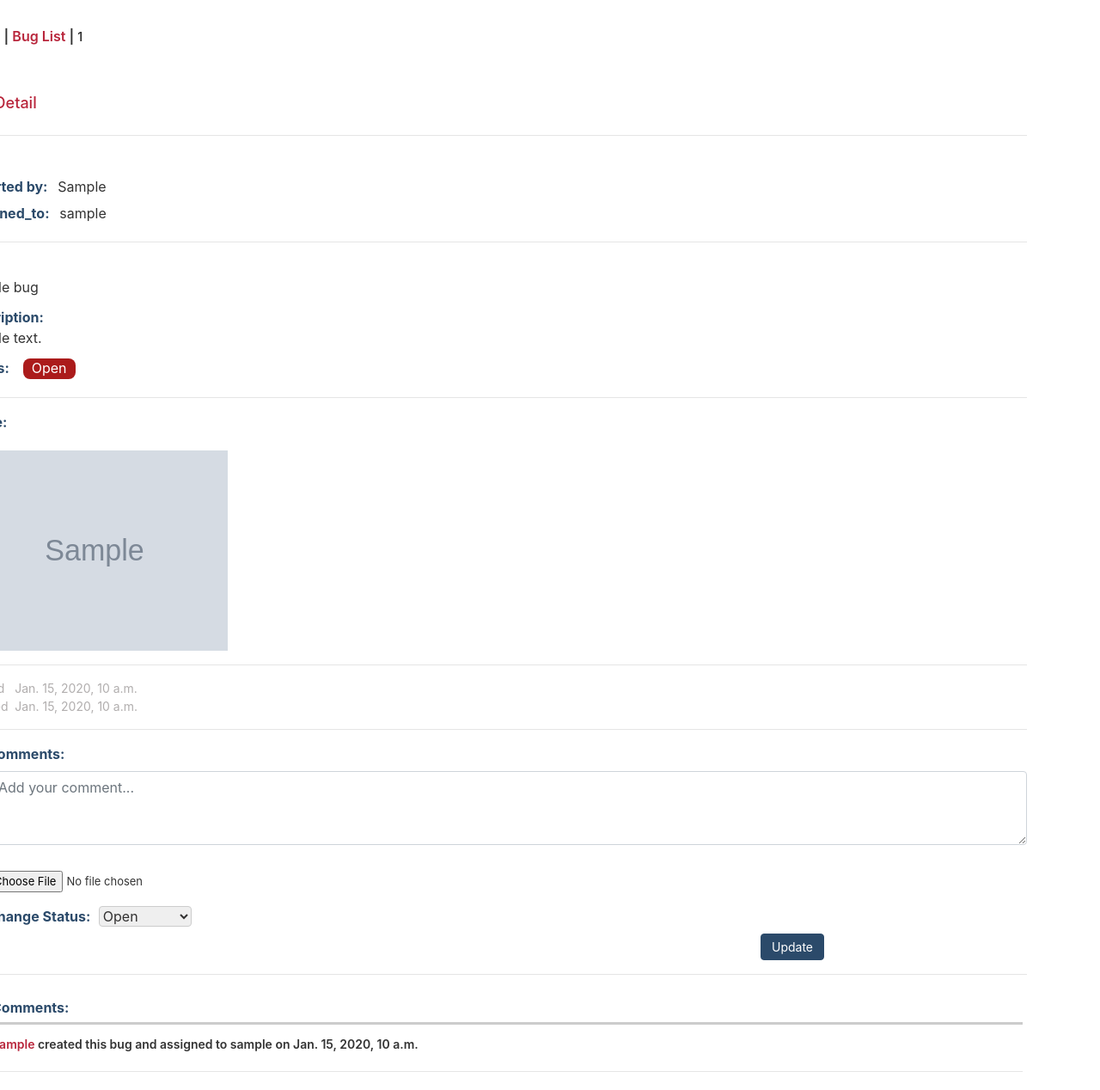
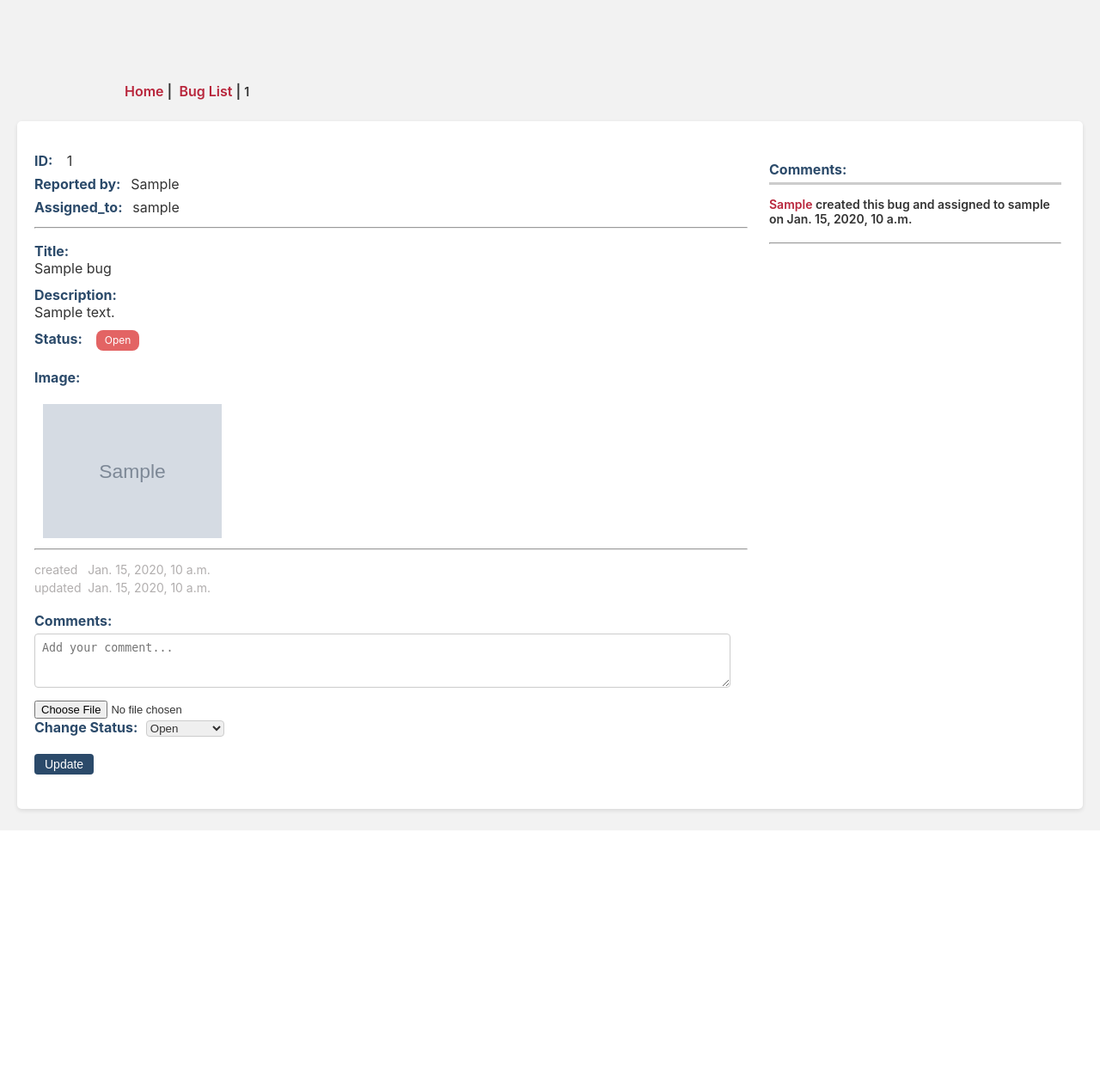
Before and after one commit to naufal-m/Django-Bug-Tracker-Application, a Django app: page /bugs/1/1 in a window 1280 px wide. Shown: the whole page at 86% size. After the commit the page ends 966 px from the top, so only its background shows below. Run offline with Django 4.2, Linux system fonts and the light colour scheme; a user stored in the database is signed in; tables that the repository leaves empty hold one stand-in row (values such as "Sample post"); grey boxes marked "Sample" are stand-in pictures; some libraries are stand-ins or nearby versions.

Commit message:
css changes

```diff
--- a/BugTracker/BugTracker/settings.py
+++ b/BugTracker/BugTracker/settings.py
@@ -142,3 +142,8 @@ EMAIL_HOST = 'smtp.gmail.com'
 EMAIL_PORT = 587
 EMAIL_HOST_USER = 'testjob120@gmail.com'
 EMAIL_HOST_PASSWORD = 'ipvynegrqleerxln'
+
+FILE_UPLOAD_HANDLERS = [
+    'django.core.files.uploadhandler.MemoryFileUploadHandler',
+    'django.core.files.uploadhandler.TemporaryFileUploadHandler',
+]
--- a/BugTracker/bugs/static/css/custom.css
+++ b/BugTracker/bugs/static/css/custom.css
@@ -4,7 +4,18 @@ body {
     font-family: -apple-system,BlinkMacSystemFont,"Segoe UI",Roboto,"Helvetica Neue",Arial,"Noto Sans",
     sans-serif,"Apple Color Emoji","Segoe UI Emoji","Segoe UI Symbol","Noto Color Emoji";
 }
-
+::-webkit-scrollbar{
+    width:6px;
+}
+::-webkit-scrollbar-track{
+    background:#f1f1f1;
+}
+::-webkit-scrollbar-thumb{
+    background:#2b4a6a;
+}
+::-webkit-scrollbar-thumb:hover{
+    background:#b8253b;
+}
 body p {
     font-weight: 600;
     padding-bottom:5px;
@@ -46,9 +57,13 @@ input[type="file"] {
 
 .history {
     max-width: 100%;
-    max-height: 260px;
+    max-height: 520px;
     overflow-y: auto;
     padding: 5px;
+    border-collapse: separate;
+    border-spacing: 0;
+    flex: 100%;
+    padding-top: 10px;
 }
 
 .status-count {
@@ -77,10 +92,6 @@ td:nth-child(1) {
 th:nth-child(2),
 td:nth-child(2) {
     width: 35%;
-}
-
-.history {
-    padding-top: 10px;
 }
 
 .history div {
@@ -197,12 +208,6 @@ input [type="password"]
     margin-left: 10px;
 }
 
-.history {
-    border-collapse: separate;
-    border-spacing: 0;
-    width: 100%;
-}
-
 .history-entry {
     padding: 10px;
     position: relative;
@@ -229,12 +234,15 @@ input [type="password"]
     font-weight: 400;
 }
 
+/*
 .bug-detail-page {
     margin-left: -130px;
 }
+*/
 
-.bug-update-form, .bug-history {
-    margin-left: -100px;
+.bug-update-form {
+    margin-left: -20px;
+    margin-top: -25px;
 }
 
 .status-button {
@@ -248,21 +256,39 @@ input [type="password"]
 }
 
 .status-open {
-    background-color: #ab1b1b;
+    background-color: #e36464;
 }
 
 .status-in-progress {
-    background-color: #2e79b9;
+    background-color: #5e92bf;
 }
 
 .status-reopen {
-    background-color: #b72c00;
+    background-color: #ff825b;
 }
 
 .status-done {
-    background-color: #0e8b0e;
+    background-color: #69ab69;
 }
 
 .status-closed {
-    background-color: #5a5757;
+    background-color: #a5a4a4;
 }
+
+.page-container {
+    display: flex;
+    justify-content: space-between;
+}
+
+.bug-detail-page {
+    flex: 1;
+    width: 1px;
+}
+
+.bug-history {
+    width: 350px;
+}
+
+.bug-update-form-button:hover {
+    background-color: #b8253b;
+}
--- a/BugTracker/bugs/static/css/style.css
+++ b/BugTracker/bugs/static/css/style.css
@@ -18,7 +18,7 @@ body p {
 }
 
 .container {
-    max-width: 800px;
+    max-width: 1200px;
     margin: 0 auto;
     padding: 20px;
     background-color: white;
@@ -66,13 +66,13 @@ button[type="submit"] {
 }
 
 button[type="submit"]:hover {
-    background-color: #648bb3;
+    background-color: #b8253b;
 }
 
 a {
     color: #007bff;
     text-decoration: none;
-    margin-left: -5px;
+    margin-left: 0px;
 }
 
 a:hover {
--- a/BugTracker/bugs/static/js/statusupdate.js
+++ b/BugTracker/bugs/static/js/statusupdate.js
@@ -1,4 +1,3 @@
-// statusupdate.js
 $(document).ready(function () {
     $('form.update-status-form').on('submit', function (event) {
         event.preventDefault();
@@ -21,26 +20,20 @@ $(document).ready(function () {
             processData: false,  // Disable processData for FormData
             success: function (data) {
                 console.log(data);
-                // Update the success message in the modal body
-                var modal = form.closest('.modal');
                 var successMessage = '<p class="text-success">' + data.message + '</p>';
-                modal.find('.modal-body .success-message').html(successMessage);
+                $('.success-message').html(successMessage);
 
-//
 //                // Clear the command field
                 form.find('input[name="command"]').val('');
 
-                // Close the modal after a delay
+                // Refresh the page after a delay
                 setTimeout(function () {
-                    modal.modal('hide');
-                }, 3000); // 2000 milliseconds (2 seconds) delay
+                    location.reload();
+                }, 3000); // 3000 milliseconds (3 seconds) delay
             },
             error: function (xhr) {
                 // Handle error if needed
             }
         });
     });
-    $('.modal').on('hidden.bs.modal', function () {
-        location.reload();
-    });
 });
--- a/BugTracker/bugs/templates/bugs/bug_detail.html
+++ b/BugTracker/bugs/templates/bugs/bug_detail.html
@@ -1,43 +1,51 @@
-{% extends 'bugs/base.html' %}
-
-{% block title %}Bug Detail of {{ bug.bug_id }}{% endblock %}
+<!DOCTYPE html>
+<html lang="en" xmlns="http://www.w3.org/1999/html">
+<head>
+    <meta charset="UTF-8">
+    <title>Bug Detail of {{ bug.bug_id }}</title>
 
     {% load static %}
-<link rel="stylesheet" type="text/css" href="{% static 'css/style.css' %}" xmlns="http://www.w3.org/1999/html">
+<!--    css files-->
+    <link rel="stylesheet" type="text/css" href="{% static 'css/style.css' %}">
+<!--    <link rel="stylesheet" href="https://maxcdn.bootstrapcdn.com/bootstrap/4.5.2/css/bootstrap.min.css">-->
+    <link rel="stylesheet" type="text/css" href="{% static 'css/custom.css' %}">
 
-{% block content %}
-<div class="bug-detail-page">
+<!--    js files-->
+    <script src="{% static 'js/statusupdate.js' %}"></script>
+    <script src="https://ajax.googleapis.com/ajax/libs/jquery/3.5.1/jquery.min.js"></script>
+    <script src="https://cdnjs.cloudflare.com/ajax/libs/popper.js/1.16.0/umd/popper.min.js"></script>
+    <script src="https://maxcdn.bootstrapcdn.com/bootstrap/4.5.2/js/bootstrap.min.js"></script>
 
-<div class="bread-crumb">
-    <p><a style="color: #b8253b;" href="{% url 'home' %}">Home</a> | <a style="color: #b8253b;" href="{% url 'bug_list' project_id=project_id %}">Bug List</a> |
+</head>
+<body>
+<div class="bread-crumb" style="margin-left: 145px; margin-top: -10px; margin-bottom: 20px;">
+    <p><a style="color: #b8253b;" href="{% url 'home' %}">Home</a> |
+        <a style="color: #b8253b;" href="{% url 'bug_list' project_id=project_id %}">&nbsp;Bug List</a> |
         <span style="font-size:14px;">{{ bug.bug_id }}</span></p>
 </div>
-
-<h5 style="color: #b8253b; font-size:18px; padding-bottom: 10px;">Bug Detail</h5><hr>
-
+<div class="container" style="width: 2000px; margin-bottom: 25px;">
+    <div class="page-container">
+        <div class="bug-detail-page">
             <p style="margin-bottom: 2px;"><span style="font-weight:bold; color: #2b4a6a;">ID: </span>&nbsp;&nbsp;<span
                     style="font-weight: 400;"> {{ bug.bug_id }}</span></p>
-<p style="margin-bottom: 2px;"><span
+            <p style="margin-bottom: 2px; margin-top: 2px;"><span
                     style="font-weight:bold; color: #2b4a6a;">Reported by: </span>&nbsp;&nbsp;<span
                     style="font-weight: 400;">{{ bug.reporter }}</span></p>
-<p><span style="font-weight:bold; color: #2b4a6a;">Assigned_to: </span>&nbsp;&nbsp;<span
+            <p style="margin-bottom: 2px; margin-top: 2px;"><span style="font-weight:bold; color: #2b4a6a;">Assigned_to: </span>&nbsp;&nbsp;<span
                     style="font-weight: 400;">{{ bug.assigned_to }}</span></p>
-
             <hr>
 
             <p><span style="font-weight:bold; color: #2b4a6a;">Title:</span><br><span
-        style="font-weight: 400;">{{ bug.title }}</span>
-</p>
+                    style="font-weight: 400;">{{ bug.title }}</span></p>
             <p style="margin-top: -10px;"><span style="font-weight:bold; color: #2b4a6a;">Description:</span><br><span
                     style="font-weight: 400;">{{ bug.description }}</span></p>
             <p style="margin-top: -10px;"><span style="font-weight:bold; color: #2b4a6a;">Status: </span>&nbsp;&nbsp;
-    <span style="font-weight: 400; padding: 8px 10px 9px 10px; cursor: pointer;"
+                <span style="font-weight: 400; padding: 8px 10px 9px 10px; cursor: pointer; font-size: 12px;"
                       class=" status-button {% if bug.status == 'Open' %}status-open
                         {% elif bug.status == 'In Progress' %}status-in-progress
                         {% elif bug.status == 'Re-open' %}status-reopen
                         {% elif bug.status == 'Done' %}status-done
                         {% elif bug.status == 'Closed' %}status-closed{% endif %}">{{ bug.status }}</span></p>
-<hr>
 
             <!-- Display the uploaded image -->
             {% if bug.images %}
@@ -49,22 +57,21 @@
 
             <!--                        Show the times of bug create/last updated/status closed dates and times-->
             <div class="update-time-logs">
-<p style="color: #b1aeae; font-size: 14px; font-family: inherit; margin-bottom: -5px;">created&nbsp;&nbsp;&nbsp;{{ bug.created_at }}</p>
+                <p style="color: #b1aeae; font-size: 14px; font-family: inherit; margin-bottom: -15px;">
+                    created&nbsp;&nbsp;&nbsp;{{ bug.created_at }}</p>
                 {% if last_updated_time %}
-    <p style="color: #b1aeae; font-size: 14px; font-family: inherit; margin-bottom: -5px;">updated&nbsp;&nbsp;{{ last_updated_time }}</p>
+                <p style="color: #b1aeae; font-size: 14px; font-family: inherit; margin-bottom: -15px;">
+                    updated&nbsp;&nbsp;{{ last_updated_time }}</p>
                 {% endif %}
                 {% if bug.status == "Closed" %}
-    <p style="color: #b1aeae; font-size: 14px; font-family: inherit;">resolved&nbsp;&nbsp;{{ last_closed_updated_time }}</p>
+                <p style="color: #b1aeae; font-size: 14px; font-family: inherit;">
+                    resolved&nbsp;&nbsp;{{ last_closed_updated_time }}</p>
                 {% endif %}
-<hr>
-</div>
             </div>
 
-
             <div class="bug-update-form">
-
                 <!-- Add status edit form or Bug update form  -->
-    <form class="update-status-form" method="post"
+                <form class="update-status-form" method="post" enctype="multipart/form-data"
                       action="{% url 'update_bug_status' project_id=project_id bug_id=bug.id %}">
 
                     {% csrf_token %}
@@ -72,7 +79,7 @@
                         <label for="commandInput"><span
                                 style="font-weight:bold; color: #2b4a6a;">Comments:</span></label>
                         <textarea placeholder="Add your comment..." class="form-control" name="command2"
-                      id="commandInput" rows="3"></textarea>
+                                  id="commandInput" rows="3" style="margin-top: 5px;"></textarea>
                     </div>
 
                     <div class="form-group">
@@ -91,20 +98,19 @@
                         {% endfor %}
                     </select>
 
-        <input type="hidden" id="command" name="command" value="{{ bug.command }}">
-        <button style="background-color: #2b4a6a; padding: 4px 12px 4px 12px; margin-left: 900px;
-                                font-size: 14px; border-color: #2b4a6a;" type="submit" class="btn btn-primary">Update
+                    <input type="hidden" id="command" name="command" value="{{ bug.command }}"><br>
+                    <button id="updateButton" type="submit" class="btn btn-primary bug-update-form-button"
+                    style="background-color: #2b4a6a; padding: 4px 12px 4px 12px; font-size: 14px; border-color: #2b4a6a;
+                    margin-top: 20px;">Update
                     </button>
                 </form>
-
-    <hr>
-
-    <!-- Success message container -->
-    <div class="success-message"></div>
+            </div>
         </div>
 
+        <div style="padding: 10px;"></div>
+
         <div class="bug-history">
-    <div class="history" style="flex: 100%;">
+            <div class="history">
                 <p style="border-bottom: 3px solid #ccc; margin-bottom:12px;">
                     <span style="font-weight:bold; color: #2b4a6a; font-size: 16px;">Comments:</span>
                 </p>
@@ -118,14 +124,13 @@
                     {% if entry.bug_id_code == bug.bug_id %}
                     <p><span style="color: #b8253b;">{{ entry.status_assigned_user }}</span>,
                         &nbsp;&nbsp;&nbsp;&nbsp;{{ entry.updated_at }}</p>
-            <p style="margin-top: -20px;"><span
-                    style="font-weight:bold; color: #2b4a6a;">Comments:</span>
+                    <p style="margin-top: -20px;"><span style="font-weight:bold; color: #2b4a6a;">Comments:</span>
                         &nbsp;&nbsp;&nbsp; {{ entry.comments }}, and the status is changed to
                         <span style="color:#b8253b;">{{ entry.status }}</span></p>
                     {% if entry.images %}
                     <a href="{{ entry.images.url }}" data-lightbox="image-gallery">
                         <img src="{{ entry.images.url }}" alt="Bug Image"
-                     style="margin-top:-10px; margin-left: 5px; max-width: 300px; height: 150px;">
+                             style="margin-top: 0px; margin-left: 5px; max-width: 250px; height: 100px;">
                     </a>
                     {% endif %}
                     <hr>
@@ -133,7 +138,11 @@
                     {% endif %}
                     {% endfor %}
                 </div>
-
+            </div>
+            <!-- Success message container -->
+            <div class="success-message"></div>
         </div>
     </div>
-{% endblock %}
+</div>
+</body>
+</html>
--- a/BugTracker/bugs/templates/bugs/bug_list.html
+++ b/BugTracker/bugs/templates/bugs/bug_list.html
@@ -72,7 +72,7 @@
             <td>{{ bug.created_at }}</td>
             <td>{{ bug.reporter }}</td>
             <td>{{ bug.assigned_to }}</td>
-            <td style="margin-top: 7px; padding-bottom: 10px; vertical-align: middle;" class=" status-button {% if bug.status == 'Open' %}status-open
+            <td style="margin-top: 7px; padding-bottom: 10px; vertical-align: middle; font-size: 12px;" class=" status-button {% if bug.status == 'Open' %}status-open
             {% elif bug.status == 'In Progress' %}status-in-progress
             {% elif bug.status == 'Re-open' %}status-reopen
             {% elif bug.status == 'Done' %}status-done
@@ -87,6 +87,6 @@
                                          class="btn-custom-report" style="color: #b8253b;">Bug report</a></p>
 
 <p style="margin-top: -20px;">Click here to <a href="{% url 'send_mail_bug_report' project_id=project_id %}"
-                                               class="btn-custom-report" style="color: #b8253b;">send mail</a></p>
+                                               class="btn-custom-report" style="color: #b8253b;">send mail</a> the report</p>
 
 {% endblock %}
--- a/BugTracker/bugs/templates/bugs/create_bug.html
+++ b/BugTracker/bugs/templates/bugs/create_bug.html
@@ -8,12 +8,13 @@
     <link rel="stylesheet" type="text/css" href="{% static 'css/style.css' %}">
     <link rel="stylesheet" type="text/css" href="{% static 'css/custom.css' %}">
 </head>
-<body class="container" style="margin-top: 30px;">
-<div class="bread-crumb1">
+<body>
+<div class="bread-crumb1" style="margin-left: 338px; margin-bottom: -35px;">
     <p style="margin-left: 10px; margin-bottom: 50px;"><a style="color: #b8253b;"
                                                           href="{% url 'bug_list' project_id=project_id %}">
         Bug List</a> | <span style="font-size:14px;">{{ project_name }}-{{ user.username }} | Create</span></p>
 </div>
+<div class="container" style="max-width: 800px;">
     <h2 style="margin-left: 20px; border-bottom: 2px solid #ccc;">Create Bug</h2>
     <form method="post" enctype="multipart/form-data">
         {% csrf_token %}
@@ -22,5 +23,6 @@
         font-size: 14px;" type="submit">Add
         </button>
     </form>
+</div>
 </body>
 </html>
--- a/BugTracker/bugs/templates/bugs/project_bar_chart.html
+++ b/BugTracker/bugs/templates/bugs/project_bar_chart.html
@@ -6,12 +6,12 @@
 
     {% load static %}
     <link rel="stylesheet" type="text/css" href="{% static 'css/style.css' %}">
-    <link rel="stylesheet" href="https://maxcdn.bootstrapcdn.com/bootstrap/4.5.2/css/bootstrap.min.css">
-    <!--    <link rel="stylesheet" type="text/css" href="{% static 'css/custom.css' %}">-->
+<!--    <link rel="stylesheet" href="https://maxcdn.bootstrapcdn.com/bootstrap/4.5.2/css/bootstrap.min.css">-->
+<!--        <link rel="stylesheet" type="text/css" href="{% static 'css/custom.css' %}">-->
 
 </head>
 <body>
-<div class="bread-crumb" style="margin-left: 196px;">
+<div class="bread-crumb" style="margin-left: 147px;">
     <p><span style="font-size:16px;">{{ user.username }}</span> | <a style="color: #b8253b;" href="{% url 'home' %}">&nbsp;Home</a>
     </p>
 </div>
--- a/BugTracker/bugs/views.py
+++ b/BugTracker/bugs/views.py
@@ -262,53 +262,24 @@ def bug_list(request, project_id):
     if assigned_filter and assigned_filter != 'all':
         bugs = bugs.filter(assigned_to=assigned_filter)
 
-    # creator_user = project.created_user
-    # associated_user = project.users.all()
-    #
-    # combined_users = associated_user | User.objects.filter(pk=creator_user.pk)
-    # bug_history_entries = BugHistory.objects.all()
-    #
-    # # last time for status/bug update as well as status close
-    # last_updated_times = {}
-    # last_closed_updated_times = {}
-    #
-    # for bug in bugs:
-    #     last_updated_time = BugHistory.objects.filter(
-    #         bug=bug,
-    #     ).aggregate(Max('updated_at'))['updated_at__max']
-    #
-    #     last_closed_updated_time = BugHistory.objects.filter(
-    #         bug=bug,
-    #         status='Closed'
-    #     ).aggregate(Max('updated_at'))['updated_at__max']
-    #
-    #     last_updated_times[bug.id] = last_updated_time
-    #     last_closed_updated_times[bug.id] = last_closed_updated_time
-
     template_name = 'bugs/bug_list.html'
     context = {
         'bugs': bugs,
         'project_name': project.name,
         'project_id': project_id,
-        # 'users': combined_users,
         'open_count': open_count,
         'in_progress_count': in_progress_count,
         'reopen_count': reopen_count,
         'close_count': close_count,
         'done_count': done_count,
-        # 'bug_history_entries': bug_history_entries,
-        # 'last_updated_times': last_updated_times,
-        # 'last_closed_updated_times': last_closed_updated_times,
     }
 
     return render(request, template_name, context)
 
 
-
 @login_required
 def bug_detail(request, project_id, bug_id):
     bug = get_object_or_404(Bug, pk=bug_id)
-    print(bug)
 
     project = Project.objects.get(id=project_id)
 
@@ -383,7 +354,7 @@ def create_bug(request, project_id):
 @login_required
 def update_bug_status(request, project_id, bug_id):
     if request.method == 'POST':
-        form = UpdateBugForm(request.POST)
+        form = UpdateBugForm(request.POST, request.FILES)
         if form.is_valid():
             bug = Bug.objects.get(id=bug_id)
             project = get_object_or_404(Project, id=bug.project_id)
@@ -416,18 +387,26 @@ def update_bug_status(request, project_id, bug_id):
             bug.comment = command
             bug.save()
 
-            template_name = 'bugs/bug_list1.html'
-            context = {
-                'form': form,
-                'project_id': project_id,
+            #   Prepare a success response
+            response_data = {
+                'message': 'Bug status updated successfully.'
             }
 
-            return render(request, template_name, context)
+            #   Return a JSON response with the success message
+            return JsonResponse(response_data)
+
+            # template_name = 'bugs/bug_detail.html'
+            # context = {
+            #     'form': form,
+            #     'project_id': project_id,
+            # }
+            #
+            # return render(request, template_name, context)
 
     else:
         form = UpdateBugForm()
 
-    template_name = 'bugs/bug_list1.html'
+    template_name = 'bugs/bug_list.html'
     context = {
         'form': form,
     }
@@ -572,7 +551,7 @@ def home_page(request):
         open_count = Bug.objects.filter(project=project, status='Open').count()
         in_progress_count = Bug.objects.filter(project=project, status='In Progress').count()
         reopen_count = Bug.objects.filter(project=project, status='Re-open').count()
-        close_count = Bug.objects.filter(project=project, status='Close').count()
+        close_count = Bug.objects.filter(project=project, status='Closed').count()
         done_count = Bug.objects.filter(project=project, status='Done').count()
 
         status_counts = [open_count, in_progress_count, reopen_count, done_count, close_count]
@@ -607,11 +586,11 @@ def project_bar_chart(request, project_id):
     open_count = Bug.objects.filter(project=project_id, status='Open').count()
     in_progress_count = Bug.objects.filter(project=project_id, status='In Progress').count()
     reopen_count = Bug.objects.filter(project=project_id, status='Re-open').count()
-    close_count = Bug.objects.filter(project=project_id, status='Close').count()
     done_count = Bug.objects.filter(project=project_id, status='Done').count()
+    close_count = Bug.objects.filter(project=project_id, status='Closed').count()
 
     status_counts = [open_count, in_progress_count, reopen_count, done_count, close_count]
-    status_labels = ['Open', 'In Progress', 'Re-open', 'Done', 'Close']
+    status_labels = ['Open', 'In Progress', 'Re-open', 'Done', 'Closed']
 
     status_counts_json = json.dumps(status_counts)
     status_labels_json = json.dumps(status_labels)
```
Also changed, not shown: BugTracker/bugs/templates/bugs/bug_list1.html (deleted, +0 -234 lines), BugTracker/bugs/templates/bugs/home.html (+7 -7 lines). Lines whose indentation alone changed are shown as unchanged.
